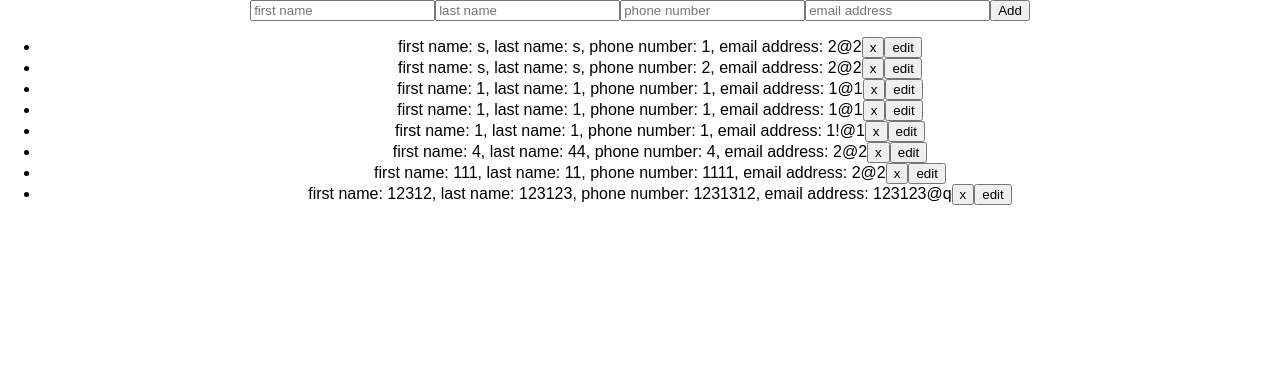
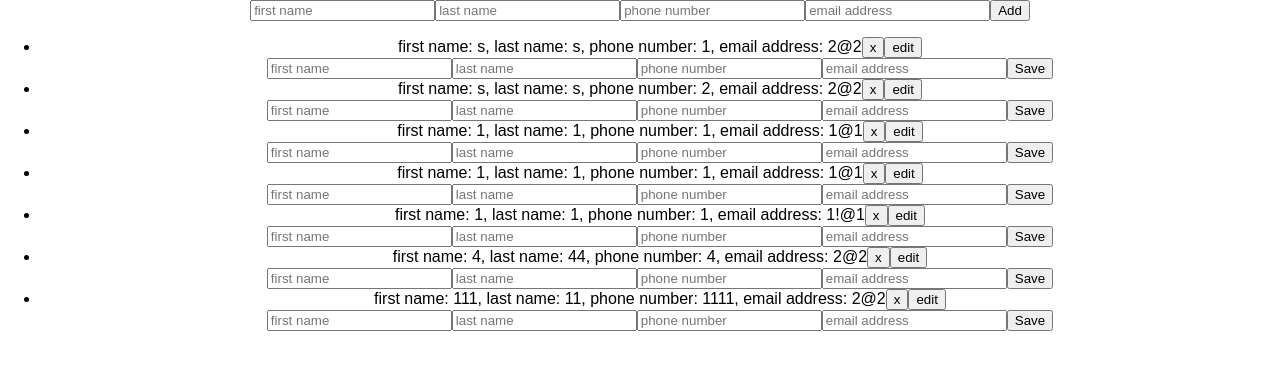
Before and after one commit to KajKas/contacts-app_react, a React (Create React App) app: page / in a window 1280 px wide. Shown: the top 370 px of the page. Built offline with nearby package versions, Linux system fonts and the light colour scheme; data requests are answered from the project's data file.

Commit message:
trying to edit

```diff
--- a/db.json
+++ b/db.json
@@ -48,13 +48,6 @@
       "phoneNumber": "1111",
       "email": "2@2",
       "id": 27
-    },
-    {
-      "firstName": "12312",
-      "lastName": "123123",
-      "phoneNumber": "1231312",
-      "email": "123123@q",
-      "id": 28
     }
   ]
 }
--- a/src/App.js
+++ b/src/App.js
@@ -73,6 +73,36 @@ class App extends Component {
     ).then(sync)
   }
 
+  handleEdit = (contactId, event) => {
+    event.preventDefault()
+    this.clearInputs()
+    this.editContact(
+      contactId,
+      this.state.firstName,
+      this.state.lastName,
+      this.state.phoneNumber,
+      this.state.email
+    )
+  }
+
+  editContact = (contactId, contactFirstName, contactLastName, contactNumber, contactEmail) => {
+    const sync = () => this.getContacts()
+    fetch(
+      'http://localhost:3004/contacts/' + contactId, {
+        method: 'PATCH',
+        body: JSON.stringify({
+          firstName: contactFirstName,
+          lastName: contactLastName,
+          phoneNumber: contactNumber,
+          email: contactEmail
+        }),
+        headers:{
+          'Content-Type': 'application/json'
+        }
+      }
+    ).then(sync)
+  }
+
   render() {
     return (
       <div className="App">
@@ -93,7 +123,14 @@ class App extends Component {
                   phone number: {contact.phoneNumber},
                   email address: {contact.email}
                   <button onClick={() => this.handleDelete(contact.id)}>x</button>
-                  <button>edit</button>
+                  <button onClick={() => this.handleEdit(contact.id)}>edit</button>
+                  <form>
+                    <input type='text' placeholder='first name' value={this.state.firstName} onChange={(event) => this.setState({firstName: event.target.value})}/>
+                    <input type='text' placeholder='last name' value={this.state.lastName} onChange={(event) => this.setState({lastName: event.target.value})}/>
+                    <input type='number' placeholder='phone number' value={this.state.phoneNumber} onChange={(event) => this.setState({phoneNumber: event.target.value})}/>
+                    <input type='email' placeholder='email address' value={this.state.email} onChange={(event) => this.setState({email: event.target.value})}/>
+                    <button>Save</button>
+                  </form>
                 </li>
               )
             )
```
